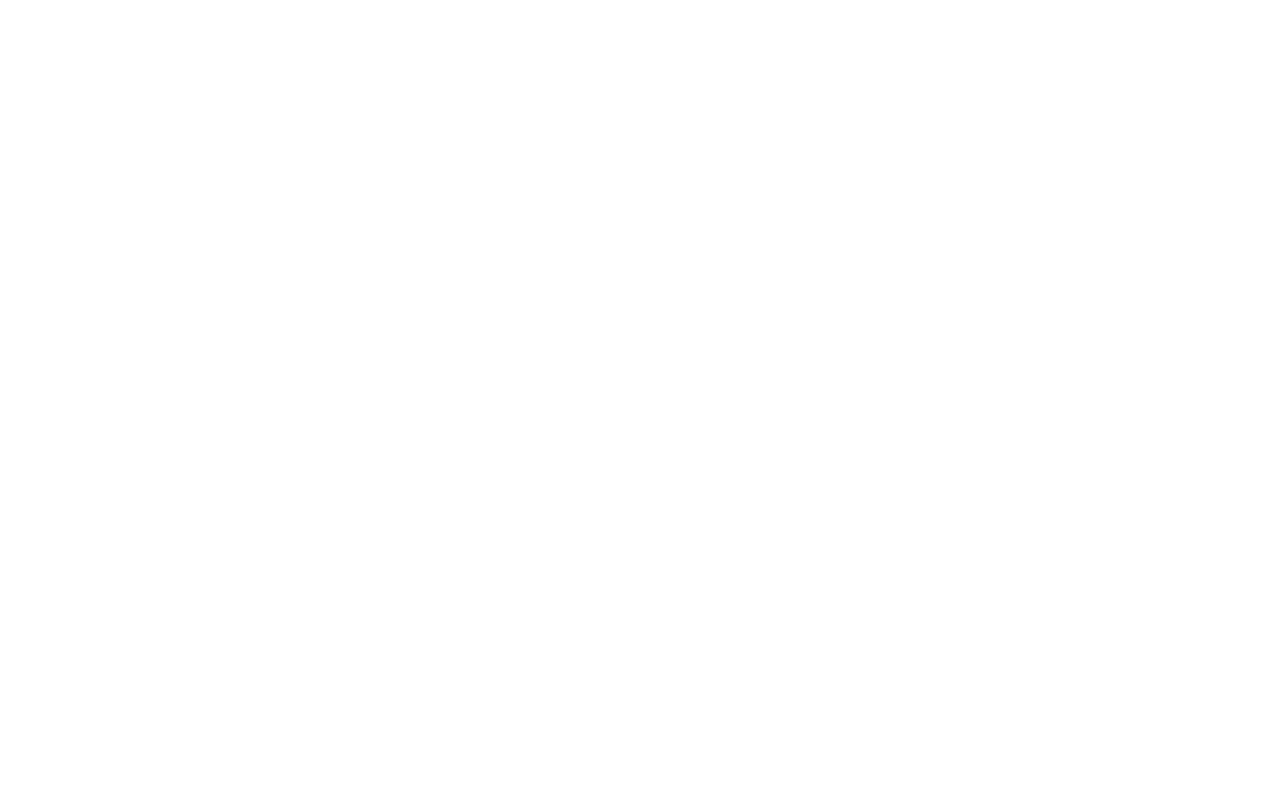
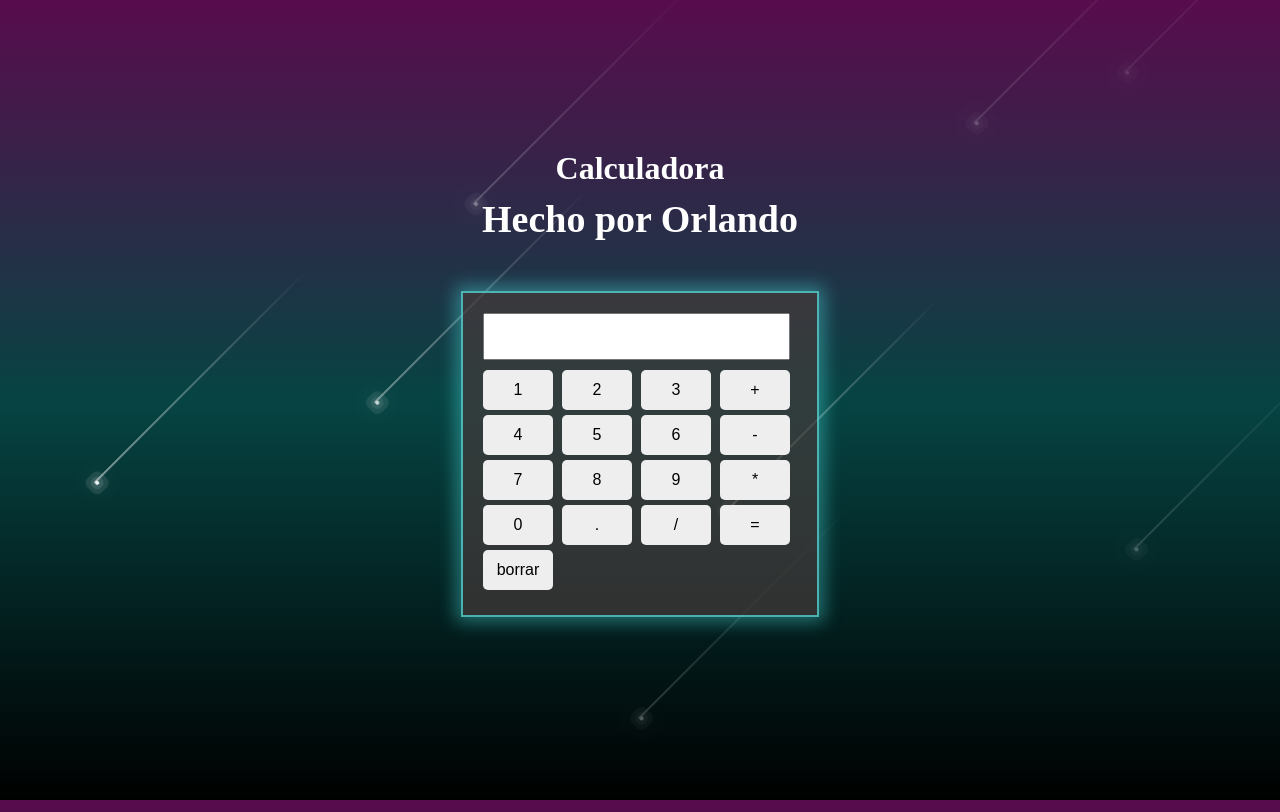
Before and after one commit to Orlandperez/Calculadora, a plain HTML site: page index.html in a window 1280 px wide. Drawn offline with Linux system fonts and the light colour scheme.

Commit message:
terminado la calculadora

```diff
--- a/app.js
+++ b/app.js
@@ -0,0 +1,17 @@
+
+// FUNCION PARA AGREGAR VALORES
+function agregar(value) {
+    document.getElementById('pantalla').value += value;
+}
+
+//FUNCION PARA CALCULAR LOS VALORES
+function calcular() {
+    const valorPantalla = document.getElementById('pantalla').value;
+    const result = eval(valorPantalla);
+    document.getElementById('pantalla').value = result;
+}
+
+// FUNCION PARA BORRAR LOS VALORES
+function borrar() {
+    document.getElementById('pantalla').value = '';
+}
--- a/estilo.css
+++ b/estilo.css
@@ -0,0 +1,217 @@
+*{
+    margin: 0;
+    padding: 0;
+}
+body{
+    background: linear-gradient(180deg, rgba(88, 12, 77, 1), #064443, #000000);
+    height: 100vh;
+    width: 100%;
+}
+
+/* TITULO */
+h1 {
+    text-align: center;
+    padding-top: 150px;
+    color: white ;
+}
+
+h2 {
+    text-align: center;
+    margin-top: 10px;
+    margin-bottom: 50px;
+    color: white;
+    font-size: 38px;
+}
+
+/* DECORANDO CALCULADORA */
+.calculadora {
+    width: 314px;
+    margin: 0 auto;
+    background-color: #463a3ab0;
+    padding: 20px;
+    border: 2px solid transparent;
+    box-shadow: 0 0 0.62em 0.187em rgb(13, 105, 105);
+    animation: border-neon 3s linear infinite;
+}
+@keyframes border-neon {
+    0% {
+        border-color: rgba(90, 255, 255, 1);
+        box-shadow: 0 0 0.62em 0.187em rgba(90, 255, 255, 0.5);
+    }
+
+    50% {
+        border-color: rgba(90, 255, 255, 0.5);
+        box-shadow: 0 0 1.25em 0.37em rgba(90, 255, 255, 0.3);
+    }
+
+    100% {
+        border-color: rgba(90, 255, 255, 0.87);
+        box-shadow: 0 0 0.625em 0.187em rgba(90, 255, 255, 0.5);
+    }
+}
+
+#pantalla {
+    width: 90%;
+    padding: 10px;
+    font-size: 20px;
+    margin-bottom: 10px;
+    text-align: right;
+}
+
+input[type="button"] {
+    width: 70px;
+    height: 40px;
+    margin-right: 5px;
+    margin-bottom: 5px;
+    font-size: 16px;
+    background-color: #eee;
+    border: none;
+    border-radius: 5px;
+    cursor: pointer;
+}
+
+input[type="button"]:hover {
+    background-color: #ddd;
+}
+
+input[type="button"]:last-child {
+    margin-right: 0;
+}
+
+
+
+
+
+
+/* EMPESANDO CON LA ANIMACION DE ESTRELLAS */
+
+.fondo {
+    position: absolute;
+    z-index: -4;
+    top: 0;
+    width: 100%;
+    height: 50.75em;
+    background-position-x: center;
+    overflow: hidden;
+}
+.estrellas {
+    position: absolute;
+    top: 50%;
+    left: 50%;
+    width: 0.25em;
+    height: 0.25em;
+    background-color: #fff;
+    border-radius: 50%;
+    box-shadow: 0 0 0 0.25em rgba(255, 255, 255, 0.1), 0 0 0 8px rgba(255, 255, 255, 0.1), 0 0 20px rgba(255, 255, 255, 1);
+    animation: animate 3s linear infinite;
+    opacity: 0;
+    z-index: -10;
+}
+
+span::before {
+    content: '';
+    position: absolute;
+    top: 50;
+    transform: translateY(-50%);
+    width: 18.75em;
+    height: 0.0625em;
+    background: linear-gradient(90deg, #fff, transparent);
+}
+
+@keyframes animate {
+    0% {
+        transform: rotate(315deg) translateX(0);
+        opacity: 0;
+    }
+
+    70% {
+        opacity: 1;
+    }
+
+    100% {
+        transform: rotate(315deg) translateX(-62.5em);
+        opacity: 0;
+    }
+}
+
+span:nth-child(1) {
+    top: 0;
+    right: 31.25em;
+    left: initial;
+    animation-delay: 0.3s;
+    animation-duration: 3s;
+}
+
+span:nth-child(2) {
+    top: 0;
+    right: 5em;
+    left: initial;
+    animation-delay: 0.6s;
+    animation-duration: 4s;
+}
+
+span:nth-child(3) {
+    top: 5em;
+    right: 0px;
+    left: initial;
+    animation-delay: 1.2s;
+    animation-duration: 2s;
+}
+
+span:nth-child(4) {
+    top: 0;
+    right: 11.25em;
+    left: initial;
+    animation-delay: 0.9s;
+    animation-duration: 3.5s;
+}
+
+span:nth-child(5) {
+    top: 0;
+    right: 2.5em;
+    left: initial;
+    animation-delay: 0.7s;
+    animation-duration: 2.5s;
+}
+
+span:nth-child(6) {
+    top: 0;
+    right: 37.5em;
+    left: initial;
+    animation-delay: 0.5s;
+    animation-duration: 3.5s;
+}
+
+span:nth-child(7) {
+    top: 300;
+    right: 0px;
+    left: initial;
+    animation-delay: 1.4s;
+    animation-duration: 3s;
+}
+
+span:nth-child(8) {
+    top: 0;
+    right: 43.75em;
+    left: initial;
+    animation-delay: 0.8s;
+    animation-duration: 2.5s;
+}
+
+span:nth-child(9) {
+    top: 0;
+    right: 62.5em;
+    left: initial;
+    animation-delay: 1.1s;
+    animation-duration: 4s;
+}
+
+span:nth-child(10) {
+    top: 0;
+    right: 28.125em;
+    left: initial;
+    animation-delay: 1.3s;
+    animation-duration: 3s;
+}
+
+/* FIN DEL CSS */
--- a/index.html
+++ b/index.html
@@ -1,11 +1,61 @@
 <!DOCTYPE html>
 <html lang="en">
+
 <head>
     <meta charset="UTF-8">
     <meta name="viewport" content="width=device-width, initial-scale=1.0">
-    <title>Document</title>
+    <title>Calculadora</title>
+
+    <link rel="stylesheet" href="estilo.css">
 </head>
+
 <body>
 
+    <!-- TITULO -->
+    <h1>Calculadora</h1>
+    <h2>Hecho por Orlando</h2>
+
+    <!-- CALCULADORA -->
+    <div class="calculadora">
+        <input type="text" id="pantalla" readonly>
+        <br>
+        <input type="button" value="1" onclick="agregar('1')">
+        <input type="button" value="2" onclick="agregar('2')">
+        <input type="button" value="3" onclick="agregar('3')">
+        <input type="button" value="+" onclick="agregar('+')">
+        <br>
+        <input type="button" value="4" onclick="agregar('4')">
+        <input type="button" value="5" onclick="agregar('5')">
+        <input type="button" value="6" onclick="agregar('6')">
+        <input type="button" value="-" onclick="agregar('-')">
+        <br>
+        <input type="button" value="7" onclick="agregar('7')">
+        <input type="button" value="8" onclick="agregar('8')">
+        <input type="button" value="9" onclick="agregar('9')">
+        <input type="button" value="*" onclick="agregar('*')">
+        <br>
+        <input type="button" value="0" onclick="agregar('0')">
+        <input type="button" value="." onclick="agregar('.')">
+        <input type="button" value="/" onclick="agregar('/')">
+        <input type="button" value="=" onclick="calcular('')">
+        <br>
+        <input type="button" value="borrar" onclick="borrar()">
+    </div>
+
+    <!-- ESTRELLAS -->
+    <div class="fondo">
+        <span class="estrellas"></span>
+        <span class="estrellas"></span>
+        <span class="estrellas"></span>
+        <span class="estrellas"></span>
+        <span class="estrellas"></span>
+        <span class="estrellas"></span>
+        <span class="estrellas"></span>
+        <span class="estrellas"></span>
+        <span class="estrellas"></span>
+    </div>
+
+    <script src="app.js"></script>
 </body>
+
 </html>
```
